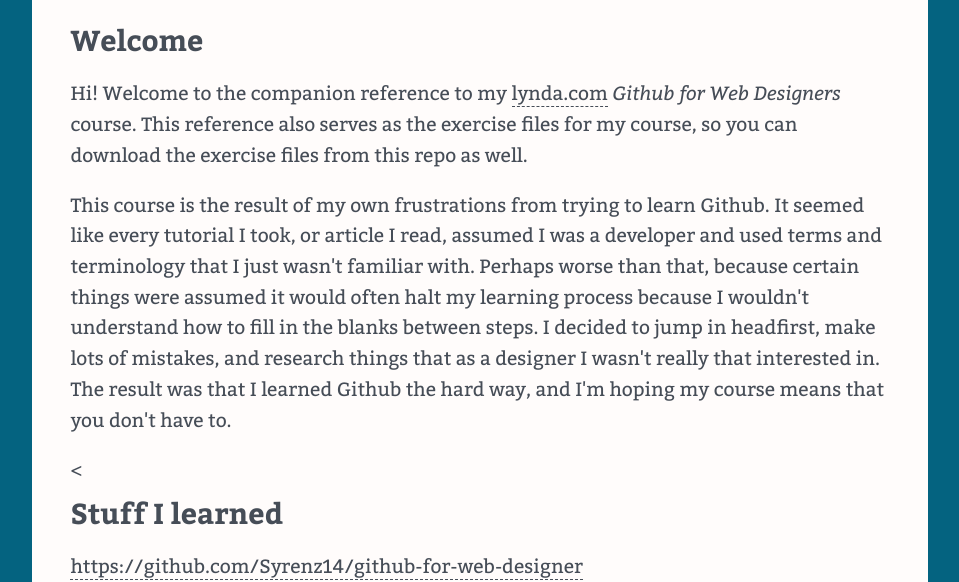
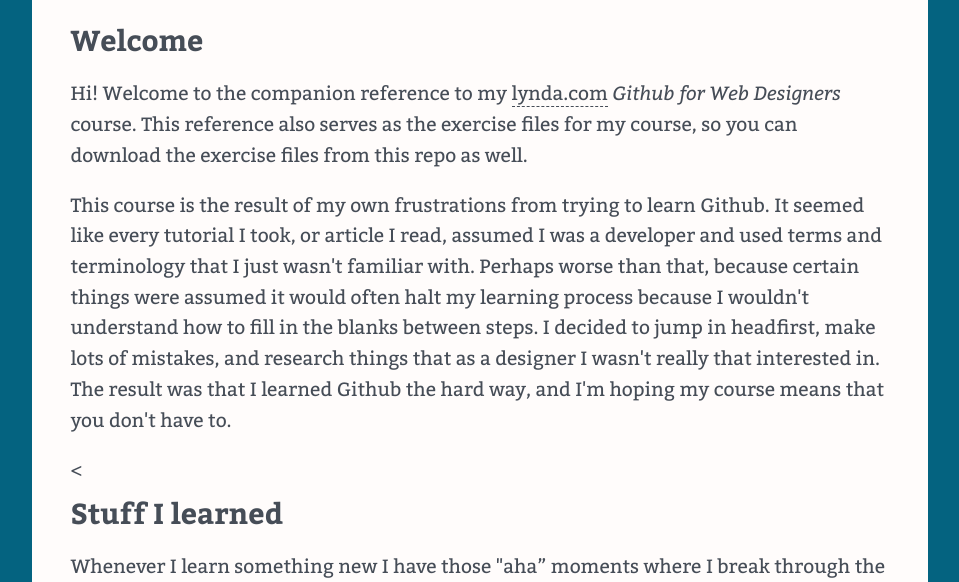
Before and after one commit to Syrenz14/github-for-web-designer, a plain HTML site: page index.html in a window 1280 px wide. Shown: the part 229-811 px from the top of the page, without its empty margins (160-1119 px from the left). Drawn offline with nearby package versions, Linux system fonts and the light colour scheme.

Commit message:
updated changes

```diff
--- a/index.html
+++ b/index.html
@@ -28,8 +28,8 @@
     <h2>Welcome</h2>
     <p>Hi! Welcome to the companion reference to my <a href="http://www.lynda.com" title="lynda.com">lynda.com</a> <em>Github for Web Designers</em> course. This reference also serves as the exercise files for my course, so you can download the exercise files from this repo as well.</p>
     <p>This course is the result of my own frustrations from trying to learn Github. It seemed like every tutorial I took, or article I read, assumed I was a developer and used terms and terminology that I just wasn't familiar with. Perhaps worse than that, because certain things were assumed it would often halt my learning process because I wouldn't understand how to fill in the blanks between steps. I decided to jump in headfirst, make lots of mistakes, and research things that as a designer I wasn't really that interested in. The result was that I learned Github the hard way, and I'm hoping my course means that you don't have to.</p>
-    <  <a href><h2>Stuff I learned</h2>
-    https://github.com/Syrenz14/github-for-web-designer</a>
+    <  <a href="https://github.com/Syrenz14/github-for-web-designer" title="something different"><h2>Stuff I learned</h2>
+    </a>
     <p>Whenever I learn something new I have those &quot;aha&rdquo; moments where I break through the murk into moments of clarity. In addition to the reference and glossary that you&rsquo;ll find here I wanted to list some of the concepts that I found really important when learning Github.</p>
     <h4>Take some time to learn Git</h4>
     <p>I'll admit it; when I first started learning Github my hope was that it would provide me an interface to do all the things I needed to do without actually having to learn Git. While most of the basic day to day tasks can be performed without ever going into the command line or even understanding the terminology involved, eventually you'll have a situation that you can't fix. Save yourself the trouble and go ahead and learn at least the basics of Git first. I consider this so important that I changed the structure of my course to reflect this; spending a chapter at the beginning of the course teaching those basics. Although you can certainly muddle along it's almost impossible to use Github to its fullest potential without also knowing Git. The desktop apps are great and very intuitive but they have limited feature sets and don't really try to teach you what's going on behind the scenes.</p>
```
